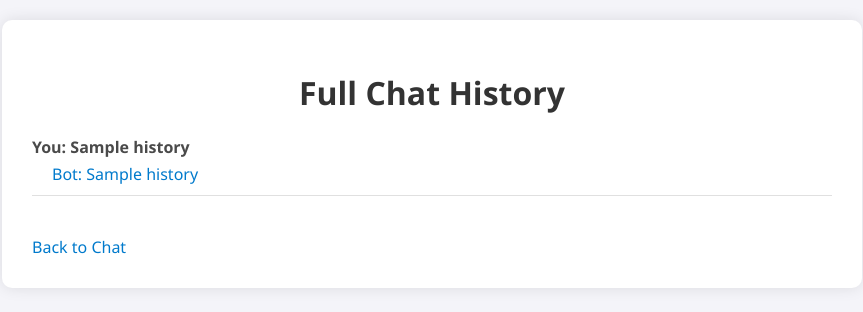
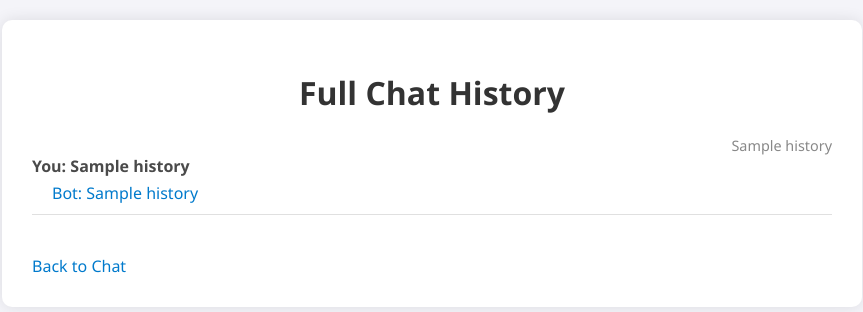
Before and after one commit to yashhnk/FA_chatbot, a Flask app: template templates/history.html in a window 1280 px wide. Shown: the top 312 px of the page, without its empty margins (208-1071 px from the left). Run offline with Flask 3, Linux system fonts and the light colour scheme; the template is opened without the code that fills it: most values are stand-ins (such as "Sample title", 1, 10 or a date in 2020).

Commit message:
modified history

```diff
--- a/form.py
+++ b/form.py
@@ -76,8 +76,11 @@ def chat_interface():
 @form_app.route("/history")
 def chat_history():
     conn, cursor = setup_database()
-    cursor.execute("SELECT query, response FROM chat_history ORDER BY id ASC")
+    cursor.execute("SELECT query, response, timestamp FROM chat_history ORDER BY id ASC")
     rows = cursor.fetchall()
+    print("=== Chat History ===")
+    for row in rows:
+        print(row)
     cursor.close()
     conn.close()
     return render_template("history.html", history=rows)
--- a/templates/history.html
+++ b/templates/history.html
@@ -63,8 +63,9 @@
 <body>
     <div class="container">
     <h1>Full Chat History</h1>
-    {% for q, a in history %}
+    {% for q, a, t in history %}
         <div class="entry">
+            <div class="timestamp">{{ t }}</div>
             <div class="user">You: {{ q }}</div>
             <div class="bot">Bot: {{ a }}</div>
         </div>
```
